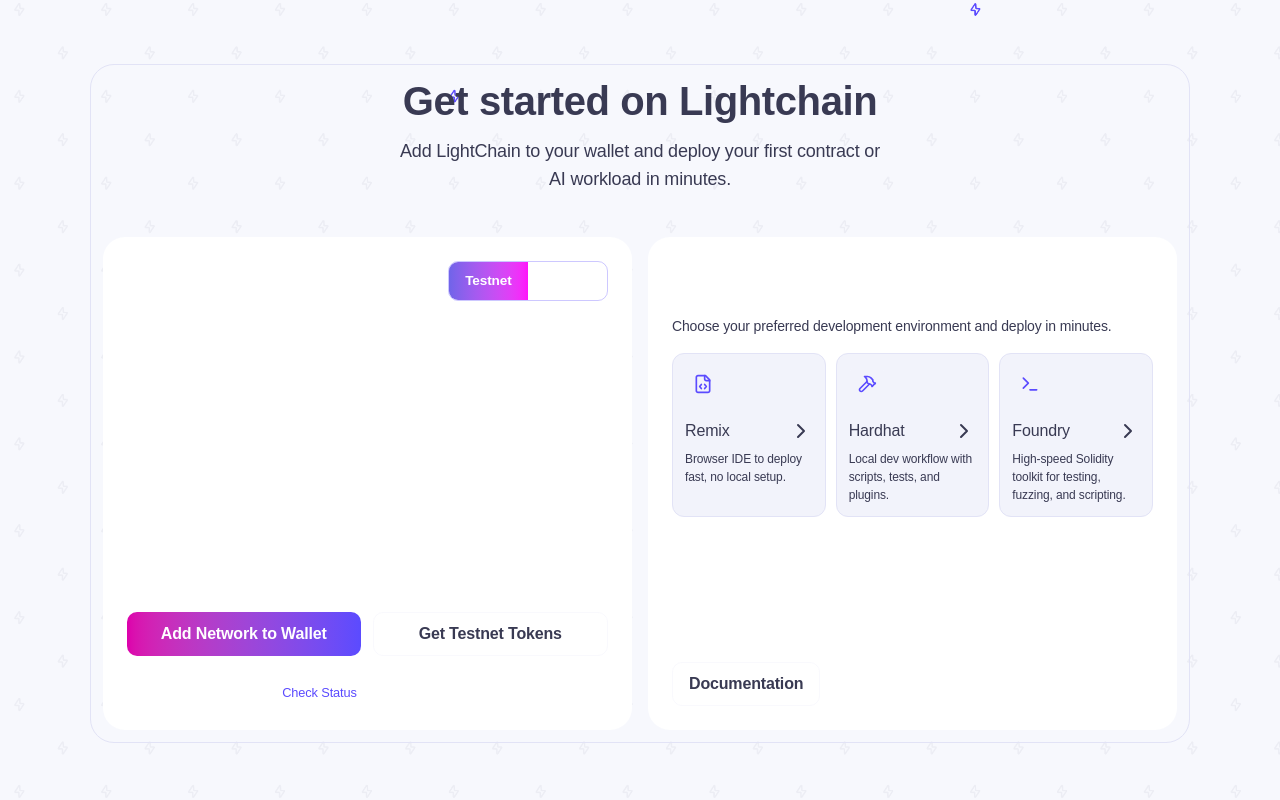
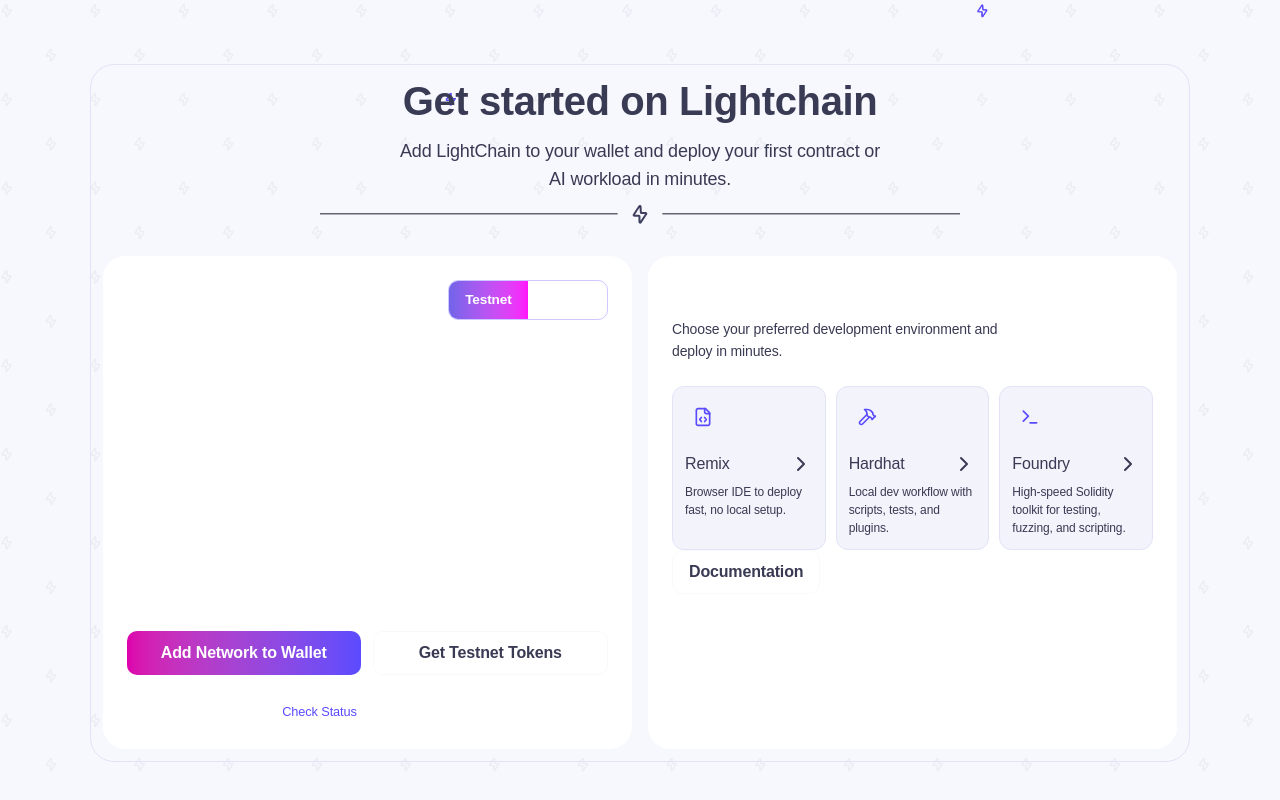
Before and after one commit to lightchain-protocol/lcai-dev-portal, a Next.js app in the folder apps/web/: page / in a window 1280 px wide. Shown: the part 856-1656 px from the top of the page. Built offline with nearby package versions, Linux system fonts and the light colour scheme.

Commit message:
fix: right side spacing issue

```diff
--- a/apps/web/src/components/blocks/get-started.tsx
+++ b/apps/web/src/components/blocks/get-started.tsx
@@ -29,7 +29,7 @@
 					Add LightChain to your wallet and deploy your first contract or AI
 					workload in minutes.
 				</p>
-				<Divider className="mx-auto pt-3 pb-4" />
+				<Divider className="mx-auto mt-3 mb-4" />
 
 				<div className="grid w-full grid-cols-2 gap-4 pt-4">
 					{/* ── LEFT: Network Specs ── */}
@@ -98,15 +98,15 @@
 					</div>
 
 					{/* ── RIGHT: Deployment Guides ── */}
-					<div className="flex flex-col gap-4 rounded-3xl bg-surface-slate-strong p-6">
+					<div className="rounded-3xl bg-surface-slate-strong p-6">
 						<h4 className="mb-1.5 font-medium text-white">Deployment Guides</h4>
-						<p className="type-body-s m-0 text-content-slate-medium">
+						<p className="type-body-s text-content-slate-medium max-w-[365px]">
 							Choose your preferred development environment and deploy in
 							minutes.
 						</p>
 
 						{/* Tool cards */}
-						<div className="grid grid-cols-1 gap-2.5 sm:grid-cols-3">
+						<div className="grid grid-cols-1 gap-2.5 sm:grid-cols-3 mt-6">
 							<ToolCard
 								desc="Browser IDE to deploy fast, no local setup."
 								icon={<RemixIcon />}
```
